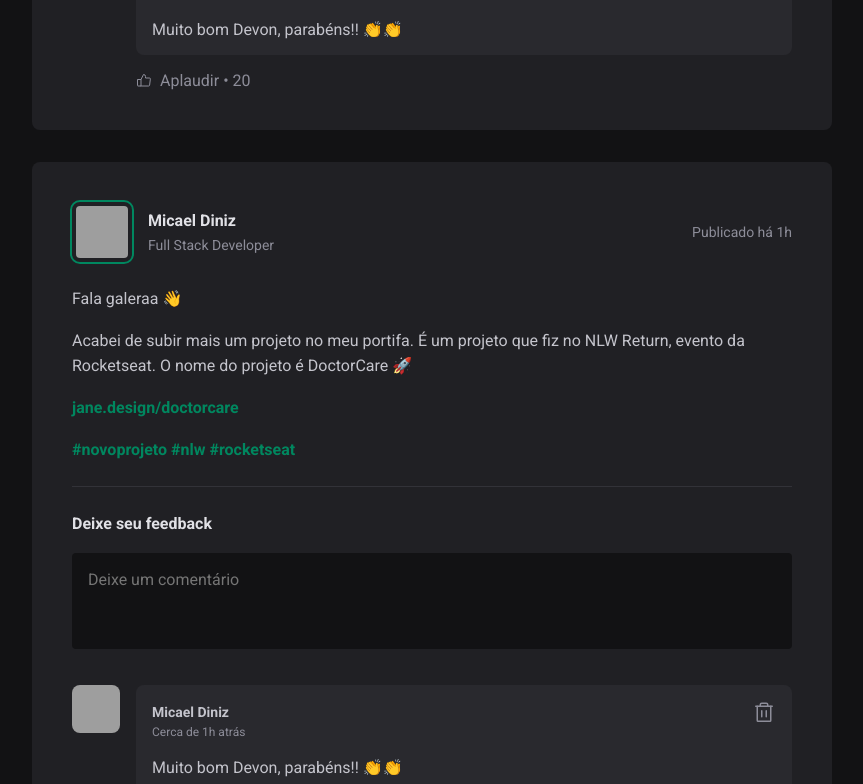
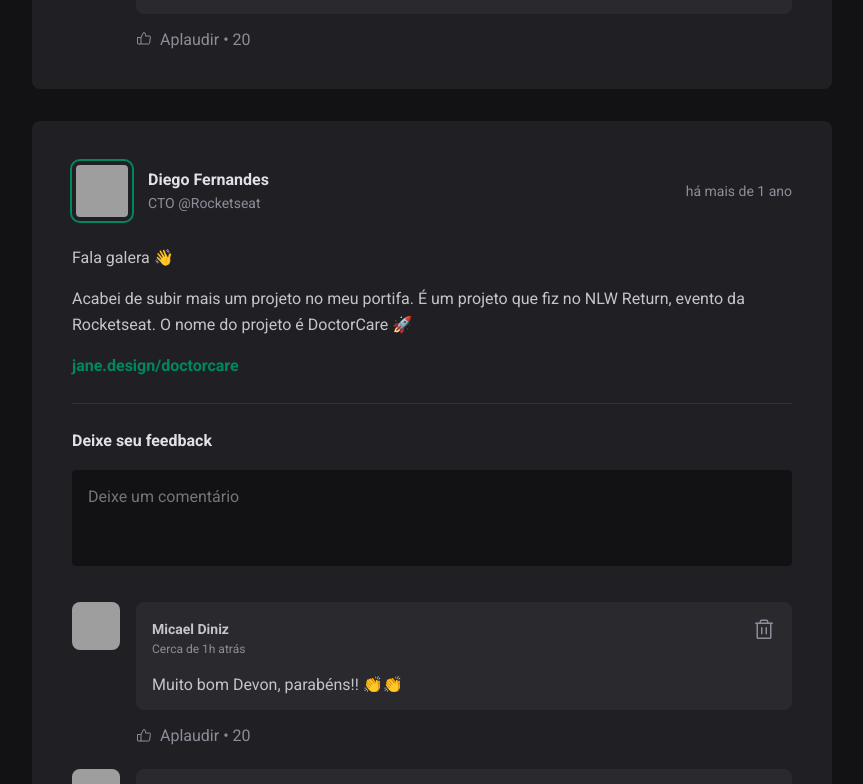
Before and after one commit to micael-diniz/ignite-feed-rocketseat, a React (Vite) app: page / in a window 1280 px wide. Shown: the part 1015-1799 px from the top of the page, without its empty margins (352-1215 px from the left). Built offline with nearby package versions, Linux system fonts and the light colour scheme; grey boxes are pictures that could not be loaded.

Commit message:
feat(React engine): Post properties
install date-fns and format post accordingly to props

```diff
--- a/package.json
+++ b/package.json
@@ -10,6 +10,7 @@
     "preview": "vite preview"
   },
   "dependencies": {
+    "date-fns": "^2.30.0",
     "phosphor-react": "^1.4.1",
     "react": "^18.2.0",
     "react-dom": "^18.2.0"
--- a/src/App.jsx
+++ b/src/App.jsx
@@ -15,31 +15,34 @@
 			role: "Web Developer",
 		},
 		content: [
-			{ type: "paragraph", content: "Fala galera 👋" },
+			{ id: 1, type: "paragraph", content: "Fala galera 👋" },
 			{
+				id: 2,
 				type: "paragraph",
 				content:
 					"Acabei de subir mais um projeto no meu portifa. É um projeto que fiz no NLW Return, evento da Rocketseat. O nome do projeto é DoctorCare 🚀",
 			},
-			{ type: "link", content: "jane.design/doctorcare" },
+			{ id: 3, type: "link", content: "jane.design/doctorcare" },
 		],
 		publishedAt: new Date("2022-05-03 20:00:00"),
 	},
 	{
 		id: 2,
 		author: {
-			avatarUrl: "https://github.com/micael-diniz.png",
-			name: "Micael Diniz",
-			role: "Web Developer",
+			avatarUrl: "https://github.com/diego3g.png",
+			name: "Diego Fernandes",
+			role: "CTO @Rocketseat",
 		},
 		content: [
-			{ type: "paragraph", content: "Fala galera 👋" },
+			{ id: 1, type: "paragraph", content: "Fala galera 👋" },
 			{
+				id: 2,
 				type: "paragraph",
 				content:
 					"Acabei de subir mais um projeto no meu portifa. É um projeto que fiz no NLW Return, evento da Rocketseat. O nome do projeto é DoctorCare 🚀",
 			},
-			{ type: "link", content: "jane.design/doctorcare" },
+
+			{ id: 3, type: "link", content: "jane.design/doctorcare" },
 		],
 		publishedAt: new Date("2022-05-10 20:00:00"),
 	},
--- a/src/components/Post.jsx
+++ b/src/components/Post.jsx
@@ -1,38 +1,55 @@
+import { format, formatDistanceToNow } from "date-fns";
+import ptBR from "date-fns/locale/pt-BR";
+
 import { Avatar } from "./Avatar";
 import { Comment } from "./Comment";
+
 import styles from "./Post.module.css";
 
-export function Post(props) {
-	console.log(props);
+export function Post({ author, publishedAt, content }) {
+	const publishedDateFormatted = format(
+		publishedAt,
+		"d 'de' LLLL 'às' HH:mm'h'",
+		{
+			locale: ptBR,
+		}
+	);
+
+	const publishedDateRelativeToNow = formatDistanceToNow(publishedAt, {
+		locale: ptBR,
+		addSuffix: true,
+	});
 	return (
 		<article className={styles.post}>
 			<header>
 				<div className={styles.author}>
-					<Avatar src="https://github.com/micael-diniz.png" />
+					<Avatar src={author.avatarUrl} />
 					<div className={styles.authorInfo}>
-						<strong>Micael Diniz</strong>
-						<span>Full Stack Developer</span>
+						<strong>{author.name}</strong>
+						<span>{author.role}</span>
 					</div>
 				</div>
 
-				<time title="11 de Maio às 08:13h" dateTime="2022-05-11 08:13:00">
-					Publicado há 1h
+				<time
+					title={publishedDateFormatted}
+					dateTime={publishedAt.toISOString()}
+				>
+					{publishedDateRelativeToNow}
 				</time>
 			</header>
 
 			<div className={styles.content}>
-				<p>Fala galeraa 👋</p>
-				<p>
-					Acabei de subir mais um projeto no meu portifa. É um projeto que fiz
-					no NLW Return, evento da Rocketseat. O nome do projeto é DoctorCare 🚀
-				</p>
-				<p>
-					<a href="">jane.design/doctorcare</a>
-				</p>
-				<p>
-					<a href="">#novoprojeto</a> <a href="">#nlw</a>{" "}
-					<a href="">#rocketseat</a>
-				</p>
+				{content.map((line) => {
+					if (line.type === "paragraph") {
+						return <p key={line.id}>{line.content}</p>;
+					} else if (line.type === "link") {
+						return (
+							<p key={line.id}>
+								<a href="#">{line.content}</a>
+							</p>
+						);
+					}
+				})}
 			</div>
 			<form className={styles.commentForm}>
 				<strong>Deixe seu feedback</strong>
```
Also changed, not shown: 1 other file (tests, documents, lock files or other folders).
